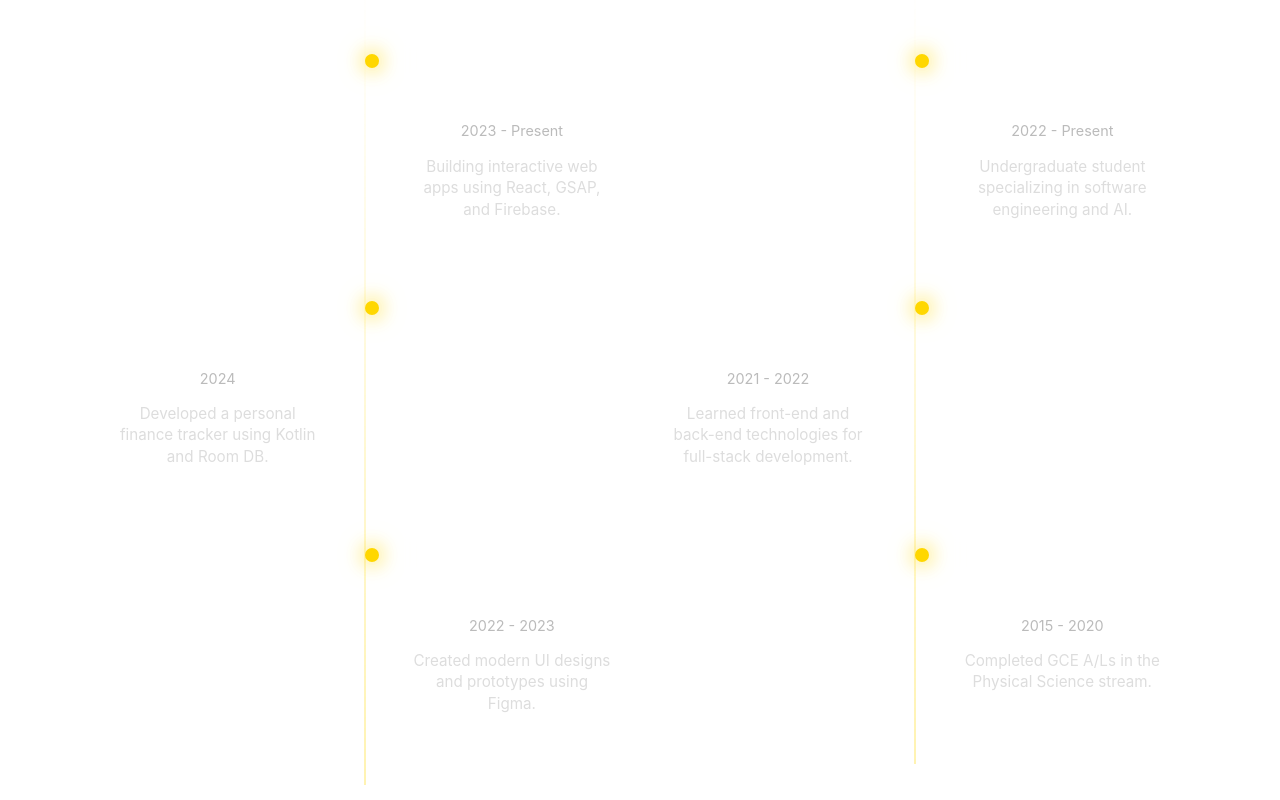
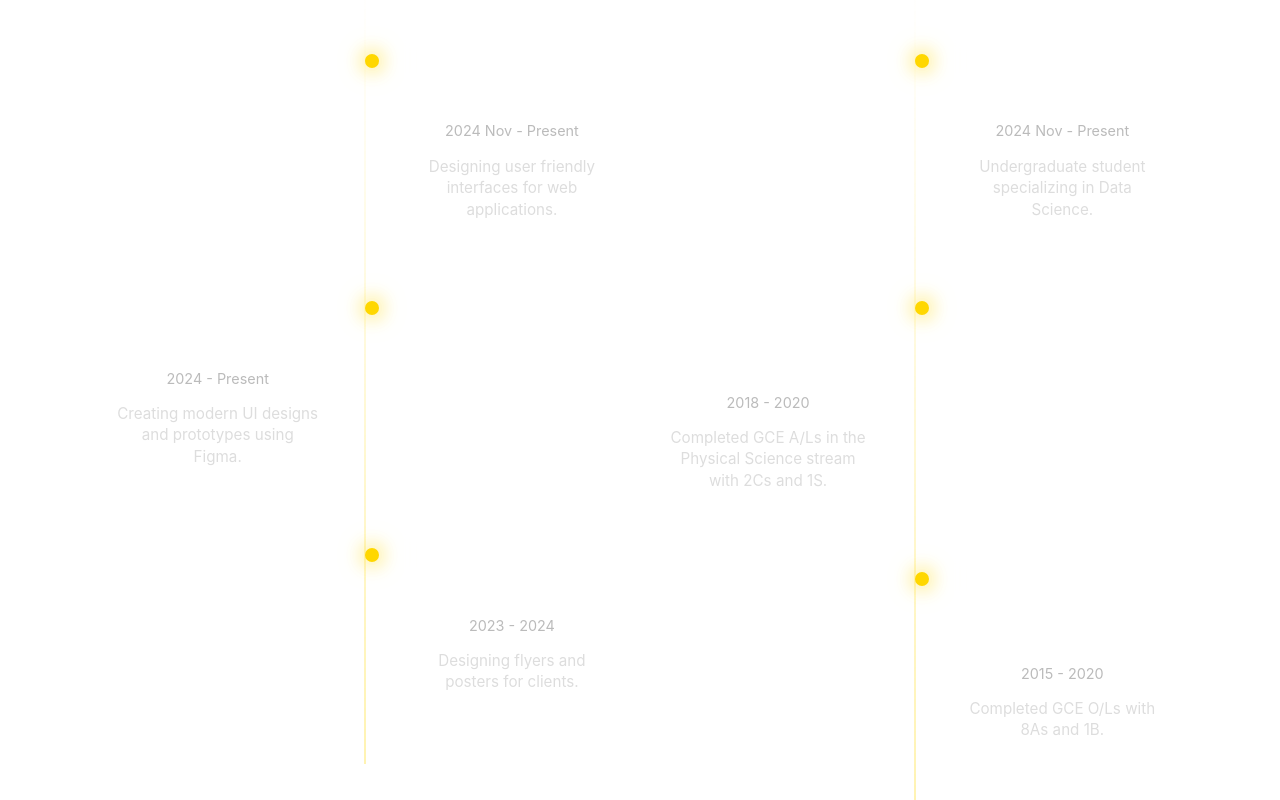
Before and after one commit to TheekshR/Portfolio-Website, a React (Create React App) app: page / in a window 1280 px wide. Shown: the part 1720-2520 px from the top of the page. Built offline with nearby package versions, Linux system fonts and the light colour scheme.

Commit message:
Update Experince.js

```diff
--- a/src/components/Experience.js
+++ b/src/components/Experience.js
@@ -47,27 +47,27 @@ export default function Experience() {
             <div className="timeline-item" ref={(el) => (itemRefs.current[0] = el)}>
               <div className="timeline-dot"></div>
               <div className="timeline-content">
-                <h4>Frontend Developer - Freelance</h4>
-                <p className="period">2023 - Present</p>
-                <p>Building interactive web apps using React, GSAP, and Firebase.</p>
+                <h4>UI Designer - DynamicBiz</h4>
+                <p className="period">2024 Nov - Present</p>
+                <p>Designing user friendly interfaces for web applications.</p>
               </div>
             </div>
 
             <div className="timeline-item" ref={(el) => (itemRefs.current[1] = el)}>
               <div className="timeline-dot"></div>
               <div className="timeline-content">
-                <h4>Mobile App Developer - StatTrack</h4>
-                <p className="period">2024</p>
-                <p>Developed a personal finance tracker using Kotlin and Room DB.</p>
+                <h4>UI Designer - Freelance</h4>
+                <p className="period">2024 - Present</p>
+                <p>Creating modern UI designs and prototypes using Figma.</p>
               </div>
             </div>
 
             <div className="timeline-item" ref={(el) => (itemRefs.current[2] = el)}>
               <div className="timeline-dot"></div>
               <div className="timeline-content">
-                <h4>UI/UX Designer - Freelance</h4>
-                <p className="period">2022 - 2023</p>
-                <p>Created modern UI designs and prototypes using Figma.</p>
+                <h4>Graphic Designer - Freelance</h4>
+                <p className="period">2023 - 2024</p>
+                <p>Designing flyers and posters for clients.</p>
               </div>
             </div>
           </div>
@@ -81,26 +81,26 @@ export default function Experience() {
               <div className="timeline-dot"></div>
               <div className="timeline-content">
                 <h4>BSc (Hons) in Computer Science</h4>
-                <p className="period">2022 - Present</p>
-                <p>Undergraduate student specializing in software engineering and AI.</p>
+                <p className="period">2024 Nov - Present</p>
+                <p>Undergraduate student specializing in Data Science.</p>
               </div>
             </div>
 
             <div className="timeline-item" ref={(el) => (itemRefs.current[4] = el)}>
               <div className="timeline-dot"></div>
               <div className="timeline-content">
-                <h4>Diploma in Web Development</h4>
-                <p className="period">2021 - 2022</p>
-                <p>Learned front-end and back-end technologies for full-stack development.</p>
+                <h4>GCE Advanced Level - Ranabima Royal College</h4>
+                <p className="period">2018 - 2020</p>
+                <p>Completed GCE A/Ls in the Physical Science stream with 2Cs and 1S.</p>
               </div>
             </div>
 
             <div className="timeline-item" ref={(el) => (itemRefs.current[5] = el)}>
               <div className="timeline-dot"></div>
               <div className="timeline-content">
-                <h4>High School Education</h4>
+                <h4>GCE Ordinary Level - Ranabima Royal College</h4>
                 <p className="period">2015 - 2020</p>
-                <p>Completed GCE A/Ls in the Physical Science stream.</p>
+                <p>Completed GCE O/Ls with 8As and 1B.</p>
               </div>
             </div>
           </div>
```
